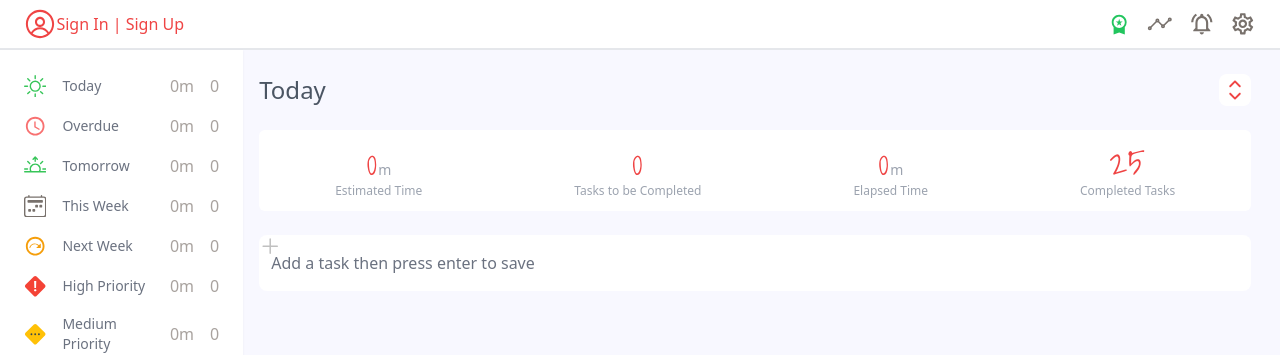
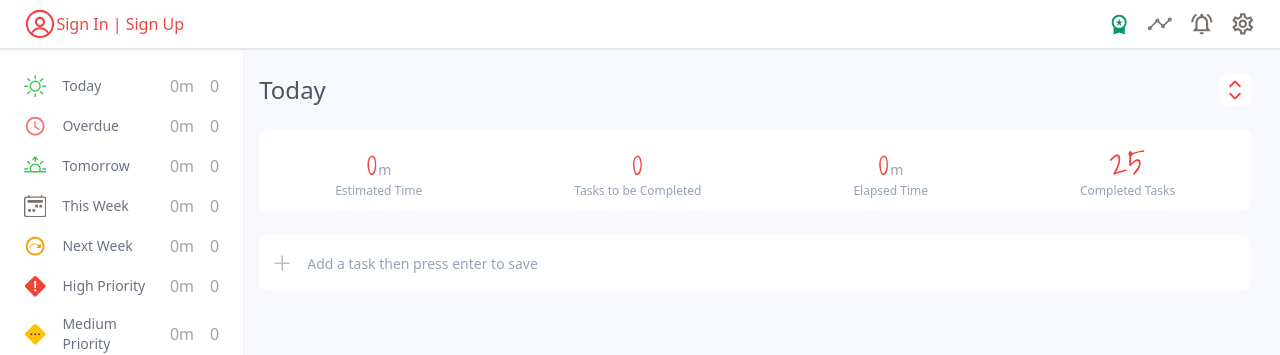
Before and after one commit to didymus707/todo-app, a React (Create React App) app: page /today in a window 1280 px wide. Shown: the top 355 px of the page. Built offline with nearby package versions, Linux system fonts and the light colour scheme.

Commit message:
minimum design added

```diff
--- a/src/components/primitives/icons.tsx
+++ b/src/components/primitives/icons.tsx
@@ -195,7 +195,7 @@ export const Premium = (props: IconProps) => {
 
   return (
     <div className={classNames.join(" ")}>
-      <MdWorkspacePremium size={size} color="#22c55e" />
+      <MdWorkspacePremium size={size} color="rgb(5 150 105)" />
     </div>
   );
 };
--- a/src/components/task-form.tsx
+++ b/src/components/task-form.tsx
@@ -3,14 +3,14 @@ import { Add } from "./primitives/icons";
 
 export const Form = () => {
   return (
-    <div className="w-full mt-6 relative">
-      <div className="icon absolute">
+    <div className="w-full mt-6 relative flex items-center">
+      <div className="icon absolute top-[17px] left-3">
         <Add size="1.4em" classNames={["mr-4"]} />
       </div>
       <input
         type="text"
         placeholder="Add a task then press enter to save"
-        className="form-input rounded-lg w-full border-none py-4"
+        className="form-input rounded-lg w-full border-none py-4 pl-12 placeholder:text-slate-400 placeholder:text-sm"
       />
     </div>
   );
--- a/src/components/view/item.tsx
+++ b/src/components/view/item.tsx
@@ -10,11 +10,11 @@ export const InfoItem = ({ label, count }: InfoItemProps) => {
     <div className="flex flex-col my-3 items-center">
       <p className="font-sil text-4xl text-red-500">
         {count}
-        <span className="font-sans text-sm text-gray-400 ml-px">
+        <span className="font-sans text-sm text-slate-400 ml-px">
           {label.includes("Time") && "m"}
         </span>
       </p>
-      <p className="text-xs text-gray-400 mt-px">{label}</p>
+      <p className="text-xs text-slate-400 mt-px">{label}</p>
     </div>
   );
 };
```
